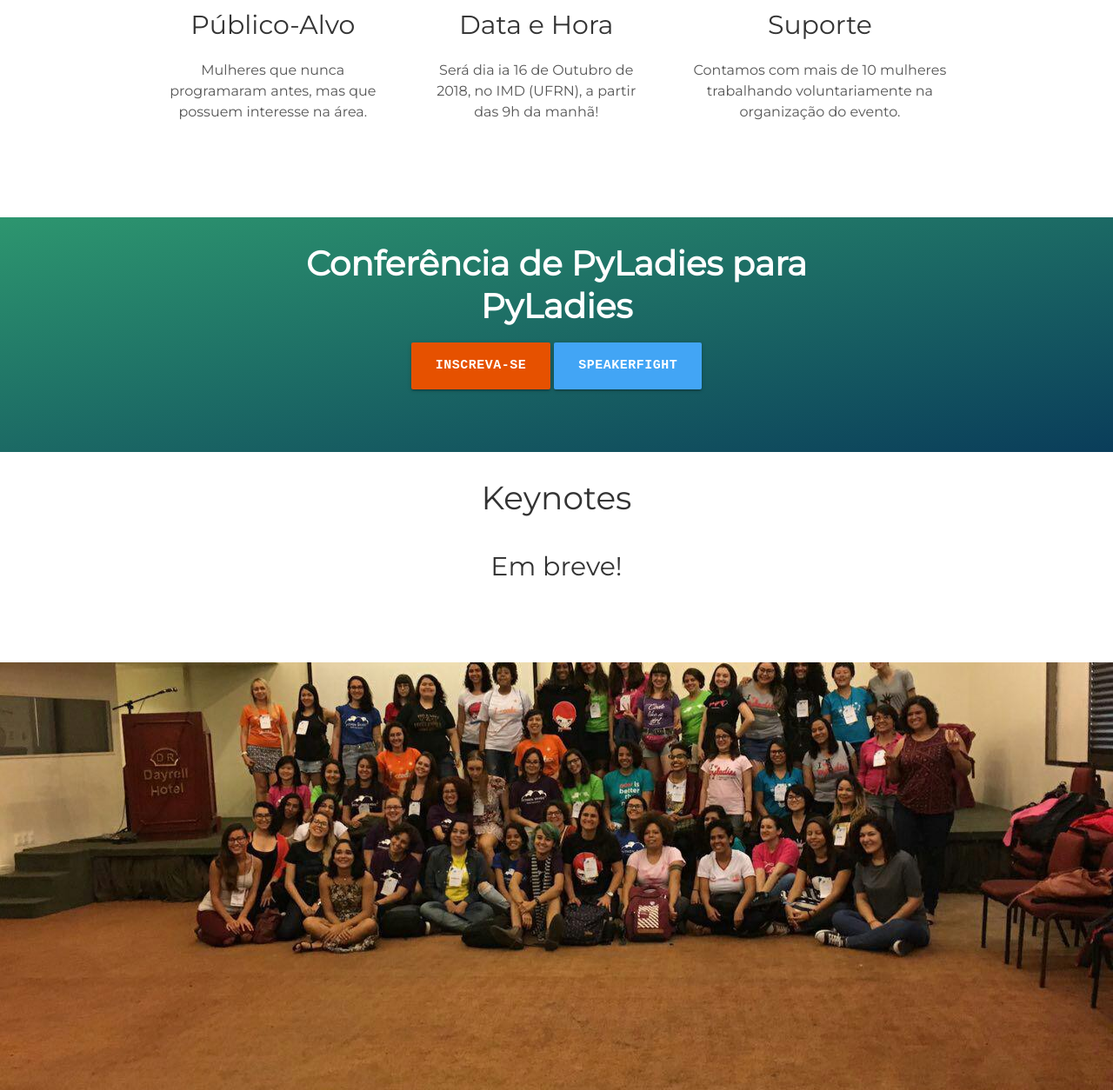
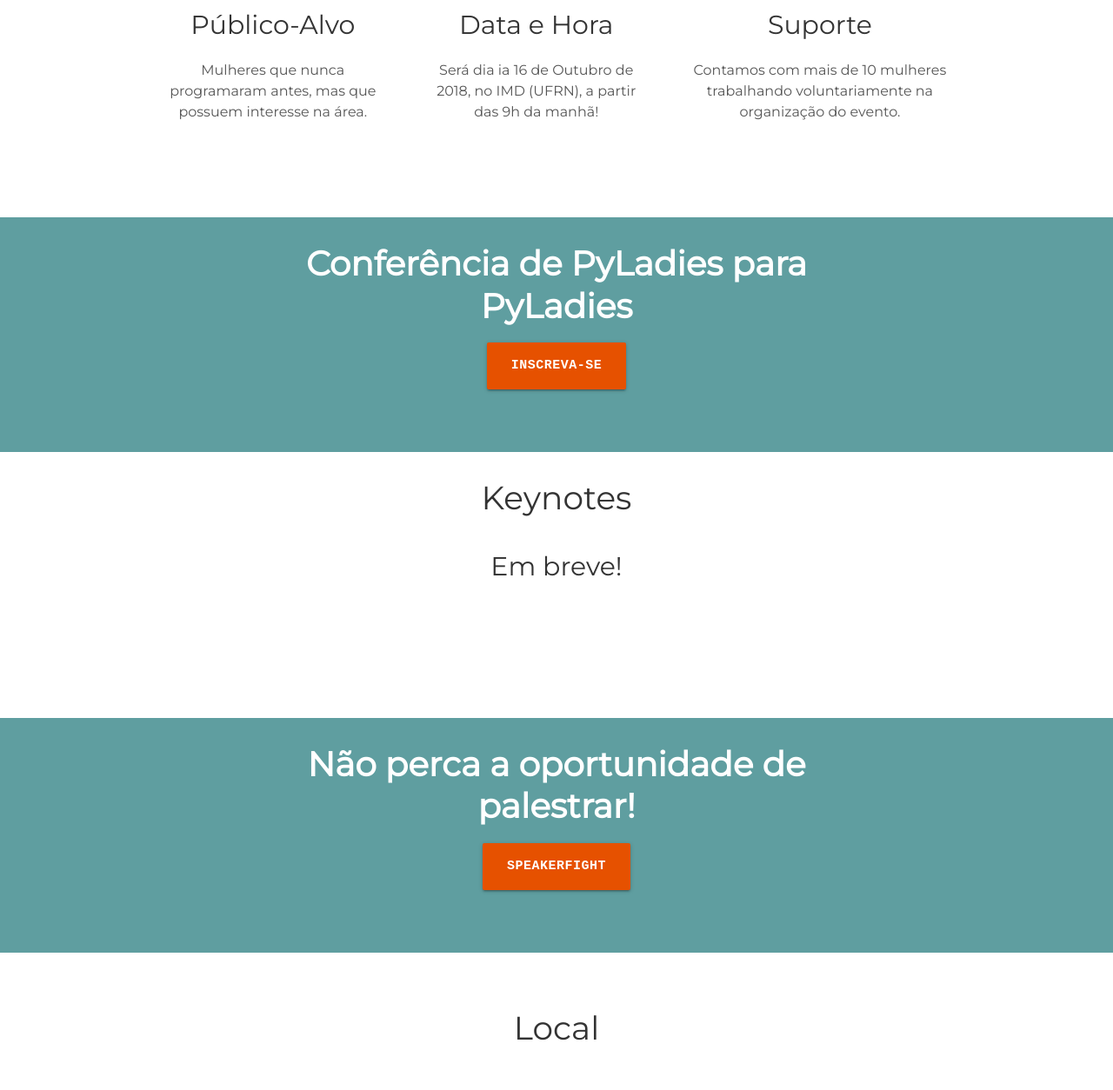
Before and after one commit to pyladies-brazil/conf, a Jekyll site: the page built from index.html, in a window 1280 px wide, cut to the strip 1240-2494 px from the top of the page. Shown: the whole strip at 87% size. Built offline with Jekyll 4.4.1, drawn with Linux system fonts in a browser that asks for light colours.

Commit message:
FIX responsive mode

```diff
--- a/_includes/about.html
+++ b/_includes/about.html
@@ -5,3 +5,25 @@
   <p> {{site.user_description}} </p>
 
 </div>
+
+<div class="user">
+    <div class="tech">
+      <span> <i class="large material-icons face">face</i> </span>
+      <h2>Público-Alvo</h2>
+      <p>Mulheres que nunca programaram antes, mas que possuem interesse na área.</p>
+    </div>
+
+    <div class="tech">
+
+        <span> <i class="large material-icons location">location_on</i> </span>
+        <h2>Data e Hora</h2>
+      <p>Será dia ia 16 de Outubro de 2018, no IMD (UFRN), a partir das 9h da manhã! </p>
+    </div>
+    <div class="tech">
+
+      <span> <i class="large material-icons group">group_add</i> </span>
+
+      <h2>Suporte</h2>
+      <p>Contamos com mais de 10 mulheres trabalhando voluntariamente na organização do evento.</p>
+    </div>
+</div>
--- a/_includes/about_1.html
+++ /dev/null
@@ -1,21 +0,0 @@
-<div class="user">
-        <div class="tech">
-          <span> <i class="large material-icons face">face</i> </span>
-          <h2>Público-Alvo</h2>
-          <p>Mulheres que nunca programaram antes, mas que possuem interesse na área.</p>
-        </div>
-
-        <div class="tech">
-
-            <span> <i class="large material-icons location">location_on</i> </span>
-            <h2>Data e Hora</h2>
-          <p>Será dia ia 16 de Outubro de 2018, no IMD (UFRN), a partir das 9h da manhã! </p>
-        </div>
-        <div class="tech">
-
-          <span> <i class="large material-icons group">group_add</i> </span>
-
-          <h2>Suporte</h2>
-          <p>Contamos com mais de 10 mulheres trabalhando voluntariamente na organização do evento.</p>
-        </div>
-    </div>
--- a/_includes/banner_pyladies.html
+++ /dev/null
@@ -1,4 +0,0 @@
-<!--
- <div class="user-details">
-  <img alt="pyladiesbr" src="{{ "/assets/img/pylaidesall.png" | prepend: site.baseurl }}" />
-</div> -->
--- a/_includes/contador.html
+++ b/_includes/banner_pyladies_inscricao.html
@@ -5,7 +5,6 @@
             <div class="container">
                 <h3>Conferência de PyLadies para PyLadies</h3>
                 <a class="btn-large waves-effect waves-light  orange darken-4 color-button" href="https://www.sympla.com.br/pyladiesbr-conf-2018__335434">Inscreva-se</a>
-                <a class="btn-large waves-effect waves-light blue lighten-1 color-button" href="https://speakerfight.com/events/pyladiesbr-conf-2018/">Speakerfight</a>
              </div>
         </div>
     </div>
--- /dev/null
+++ b/_includes/banner_pyladies_speak.html
@@ -0,0 +1,12 @@
+<div class="styled" id="clock">
+    <div class="row">
+       <div class="container">
+          <div class="clock-letter col s12 center">
+              <div class="container">
+                  <h3>Não perca a oportunidade de palestrar!</h3>
+                  <a class="btn-large waves-effect waves-light orange darken-4 color-button" href="https://speakerfight.com/events/pyladiesbr-conf-2018/">Speakerfight</a>
+               </div>
+          </div>
+      </div>
+    </div>
+  </div>
--- a/_includes/header.html
+++ b/_includes/header.html
@@ -21,30 +21,30 @@
  <div id="#" class="row">
     <div class="container">
         <div class="header">
-            <div id="#" class="col m6">
+            <div id="#" class="col m6 s12">
                 <img class="responsive-img" alt="pyladiesconfbr" src="{{ "/assets/img/marca_evento.png" | prepend: site.baseurl }}" />
             </div>
 
-            <div id="#" class="col m6">
+            <div id="#" class="col m6 s12">
                 <div class="styled" id="clock">
                     <div class="row">
                        <div class="container">
-                          <div class="clock-letter col s3">
+                          <div class="clock-letter col m3 s3">
                             <h3 id='days'> 0 </h3>
                             <p>Dias</p>
                           </div>
 
-                          <div class="clock-letter col s3">
+                          <div class="clock-letter col m3 s3">
                               <h3 id="hours">0 </h3>
                             <p>Horas</p>
                           </div>
 
-                          <div class="clock-letter col s3">
+                          <div class="clock-letter col m3 s3">
                               <h3 id="minutes">0</h3>
                               <p>Min</p>
                           </div>
 
-                          <div class="clock-letter col s3">
+                          <div class="clock-letter col m3 s3">
                               <h3 id="seconds">0</h3>
                               <p>Seg</p>
                           </div>
--- a/_layouts/default.html
+++ b/_layouts/default.html
@@ -10,13 +10,9 @@
         {% include about.html %}
       </section>
 
-      <section id="about">
-          {% include about_1.html %}
-        </section>
-
-        <section class="banner">
-            {% include contador.html %}
-          </section>
+      <section class="banner">
+          {% include banner_pyladies_inscricao.html %}
+      </section>
 
       <section id="keynotes">
         {% include keynotes.html %}
@@ -26,10 +22,13 @@
           {% include inscricoes.html %}
         </section> -->
 
-        <section>
+        <!-- <section>
             {% include banner_pyladies_1.html %}
           </section>
-
+   -->
+    <section class="banner">
+        {% include banner_pyladies_speak.html %}
+    </section>
 
       <section id="local">
         {% include local.html %}
--- a/assets/css/main.css
+++ b/assets/css/main.css
@@ -3798,7 +3798,7 @@ sup, sub {
   width: 100%;
   height: 18em;
   margin-top: 5%;
-  background-image: linear-gradient(to right bottom, #2d966f, #0a3d5a); }
+  background: cadetblue; }
 
 .clock-letter h3 {
   text-align: center;
--- a/src/styles/_about.scss
+++ b/src/styles/_about.scss
@@ -40,7 +40,7 @@
   width: 100%;
   height: 18em;
   margin-top: 5%;
-  background-image: linear-gradient(to right bottom,#2d966f, #0a3d5a);
+  background: cadetblue;
 }
 
 .clock-letter h3{
```
Also changed, not shown: 1 other file.
